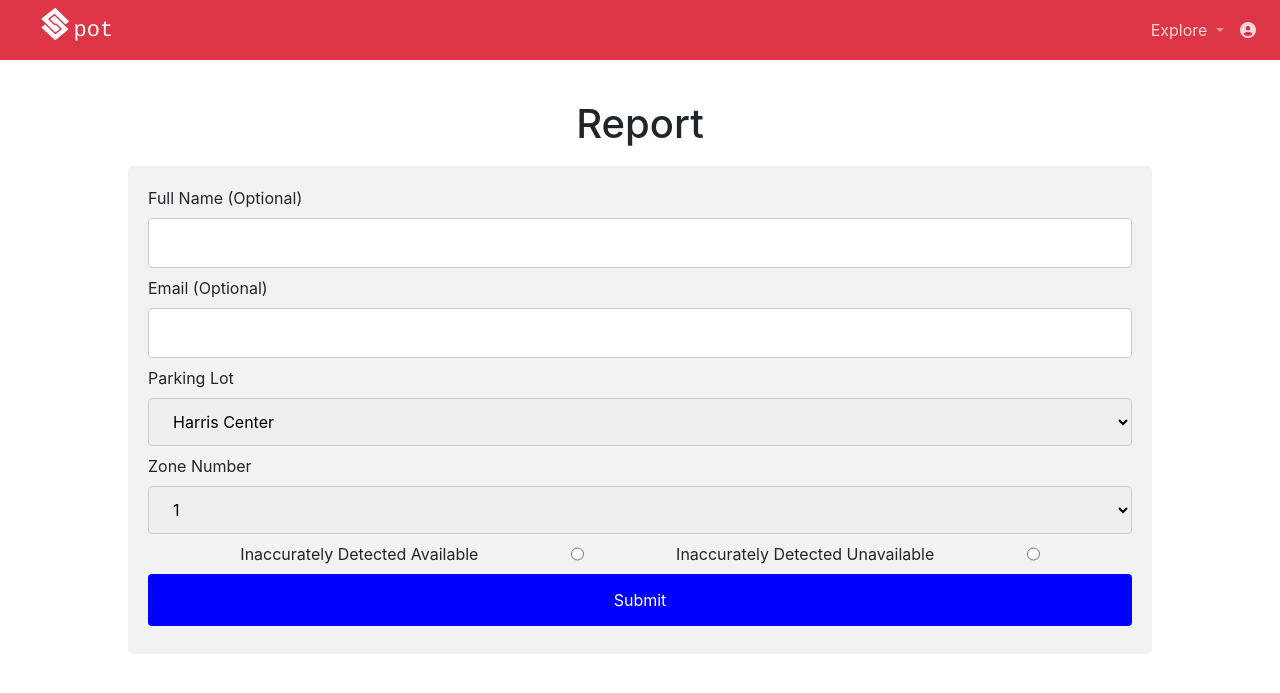
After one commit to vjani99/Parking-Detection, a Django app: page /report in a window 1280 px wide. The commit adds this page. Shown: the top 693 px of the page. Run offline with Django 3.2, Linux system fonts and the light colour scheme; some libraries are stand-ins or nearby versions.

Commit message:
Vedant's Final Changes

```diff
--- a/parking_detection/templates/parking_detection/navbar.html
+++ b/parking_detection/templates/parking_detection/navbar.html
@@ -29,7 +29,7 @@
 					<a class="dropdown-item" href="">Panther Dining</a>
 					<div class="dropdown-divider"></div>
 					<a class="dropdown-item" href="">Insights</a>
-					<a class="dropdown-item" href="">Report</a>
+					<a class="dropdown-item" href="{% url 'report' %}">Report</a>
 				</div>
 			</li>
 				<li class="nav-item">
--- /dev/null
+++ b/parking_detection/templates/parking_detection/report.html
@@ -0,0 +1,150 @@
+{% extends "parking_detection/base.html" %}
+{% load static %}
+
+{% block title %}
+    Contact Us
+{% endblock %}
+
+{% block head %}
+    <style>
+        /* GLOBAL STYLES */
+
+        /* CUSTOMIZE THE CAROUSEL */
+
+        #copyright {
+            font-size: 12px;
+        }
+
+        #social_handle > a:hover {
+            text-decoration: none;
+            color: black;
+            font-size: 18px;
+        }
+
+        .grey-text {
+            color: grey;
+        }
+
+        .dark-grey-text {
+            color: #2e2e2e
+        }
+
+        #navbar {
+            background-color: rgba(220, 53, 69, 1);
+        }
+
+        #brand {
+            margin-right: 60px;
+            margin-left: 50px;
+        }
+
+        #home {
+            color: white;
+        }
+
+        #home:hover {
+            text-decoration: none;
+            color: black;
+        }
+
+        #title {
+            padding-top: 100px;
+            padding-bottom: 10px;
+        }
+
+        .container {
+            text-align: center;
+        }
+
+        .main-container {
+        	margin-left: 10%;
+        	margin-right: 10%;
+        	border-radius: 5px;
+			background-color: #f2f2f2;
+			padding: 20px;
+        }
+
+        input[type=text], input[type=email], select {
+			width: 100%;
+			padding: 12px 20px;
+			margin: 8px 0;
+			display: inline-block;
+			border: 1px solid #ccc;
+			border-radius: 4px;
+			box-sizing: border-box;
+		}
+
+		input[type=submit] {
+			width: 100%;
+			background-color: blue;
+			color: white;
+			padding: 14px 20px;
+			margin: 8px 0;
+			border: none;
+			border-radius: 4px;
+			cursor: pointer;
+		}
+
+		input[type=submit]:hover {
+			background-color: darkblue;
+		}
+
+		.error-type {
+			display: flex;
+			flex-direction: row;
+			justify-content: space-evenly;
+		}
+
+		label {
+			margin-bottom: 0px;
+		}
+
+    </style>
+{% endblock %}
+
+{% block body %}
+
+    {% include "parking_detection/navbar.html" %}
+
+    <div id='title' class="container"><h1>Report</h1></div>
+
+	<div class="main-container">
+		<form class="report-form">
+			<label for="fullname">Full Name (Optional)</label>
+			<input type="text" id="fullname" name="fullname"/>
+
+			<label for="email">Email (Optional)</label>
+			<input type="email" id="email" name="email"/>
+
+			<label for="parking_lot">Parking Lot</label>
+			<select id="parking_lot" name="parking_lot">
+				<option value="harriscenter">Harris Center</option>
+				<option value="harriscommons">Harris Commons</option>
+				<option value="southgate">Southgate</option>
+			</select>
+
+			<label for="zone">Zone Number</label>
+			<select id="zone" name="zone">
+				<option value="1">1</option>
+				<option value="2">2</option>
+				<option value="3">3</option>
+				<option value="4">4</option>
+				<option value="5">5</option>
+				<option value="6">6</option>
+			</select>
+
+			<div class="error-type">
+				<label for="wrong-availabile">Inaccurately Detected Available</label>
+				<input type="radio" id="wrong-availabile" name="error-type">
+				<label for="wrong-unavailabile">Inaccurately Detected Unavailable</label>
+				<input type="radio" id="wrong-unavailabile" name="error-type">
+			</div>
+
+			<input type="submit" value="Submit">
+		</form>
+	</div>
+
+    </body>
+
+
+{% endblock %}
--- a/parking_detection/urls.py
+++ b/parking_detection/urls.py
@@ -4,5 +4,6 @@ from . import views
 urlpatterns = [
     path('', views.index, name='index'),
     path('harris-commons', views.parking_lot, name='parking_lot'),
+    path('report', views.report, name='report'),
     path('map-data', views.model_output, name='map_data'),
 ]
--- a/parking_detection/views.py
+++ b/parking_detection/views.py
@@ -9,6 +9,9 @@ def index(request):
 
 def parking_lot(request):
     return render(request, 'parking_detection/parking_lot.html')
+
+def report(request):
+    return render(request, 'parking_detection/report.html')
 
 @csrf_exempt
 def model_output(request):
```
